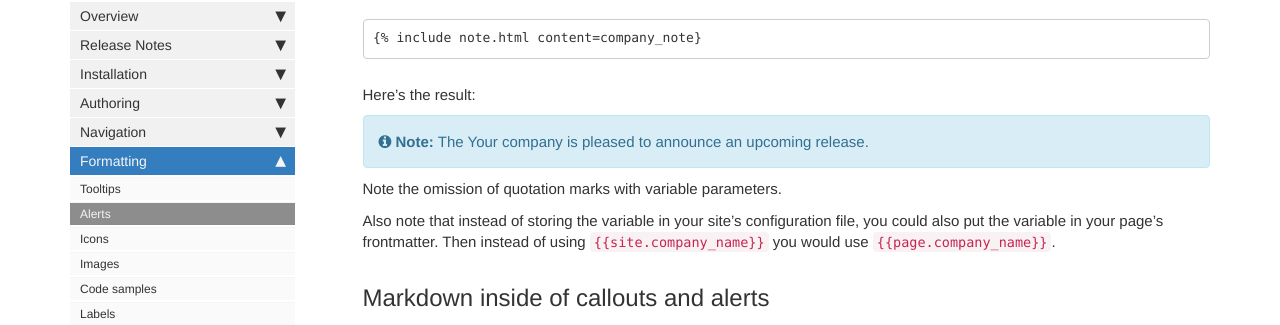
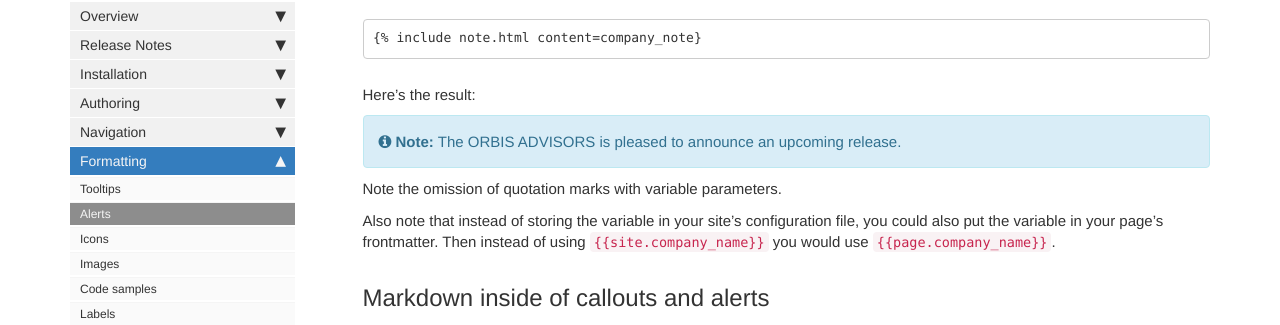
Before and after one commit to ndkhaivn/orbiscrm, a Jekyll site: the page built from pages/mydoc/mydoc_alerts.md, in a window 1280 px wide and 900 px high, scrolled down 5126 px. Shown: the part 127-452 px from the top of the window. Built offline with Jekyll 4.4.1, drawn with Linux system fonts in a browser that asks for light colours; comment, search, counter and statistics services are not loaded.

Commit message:
Change the company name to "Orbis Advisors"

```diff
--- a/_config.yml
+++ b/_config.yml
@@ -9,7 +9,7 @@ topnav_title: Orbis CRM FAQ
 site_title: Orbis CRM FAQ
 # this appears in the html browser tab for the site title (seen mostly by search engines, not users)
 
-company_name: Your company
+company_name: ORBIS ADVISORS
 # this appears in the footer
 
 github_editme_path: tomjoht/documentation-theme-jekyll/blob/gh-pages/
```
